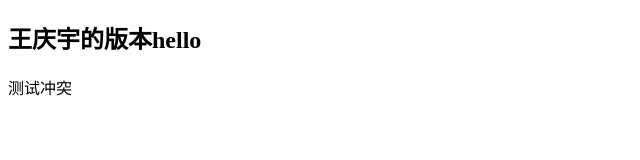
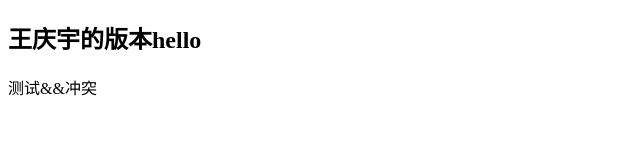
Before and after one commit to Flobby949/ssy-git, a plain HTML site: page index.html in a window 1280 px wide. Shown: the full height of the page, 0-640 px from the left. Drawn offline with Linux system fonts and the light colour scheme.

Commit message:
feat: 增加冲突

```diff
--- a/index.html
+++ b/index.html
@@ -1,8 +1,8 @@
 <!--
  * @Author: ycshang
  * @Date: 2023-01-17 22:08:33
- * @LastEditors: your name
- * @LastEditTime: 2023-01-17 22:19:15
+ * @LastEditors: ycshang
+ * @LastEditTime: 2023-01-17 22:20:52
 -->
 <!DOCTYPE html>
 <html lang="en">
@@ -16,7 +16,7 @@
 
 <body>
   <h2>王庆宇的版本hello</h2>
-  <p>测试冲突</p>
+  <p>测试&&冲突</p>
 
 </body>
 
```
